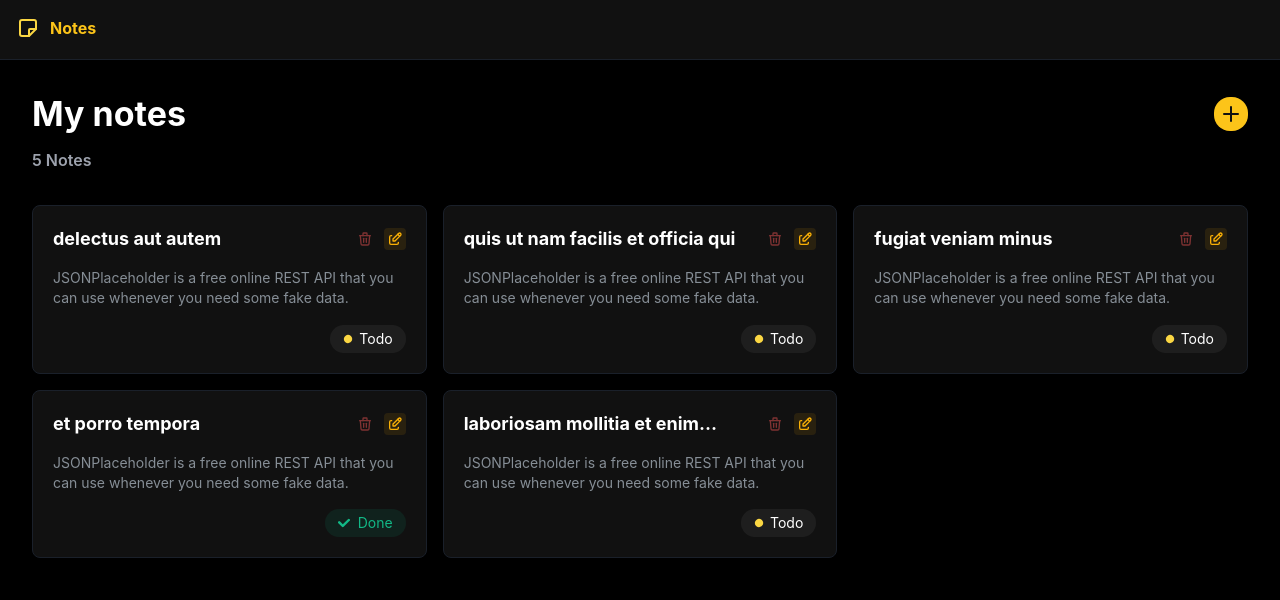
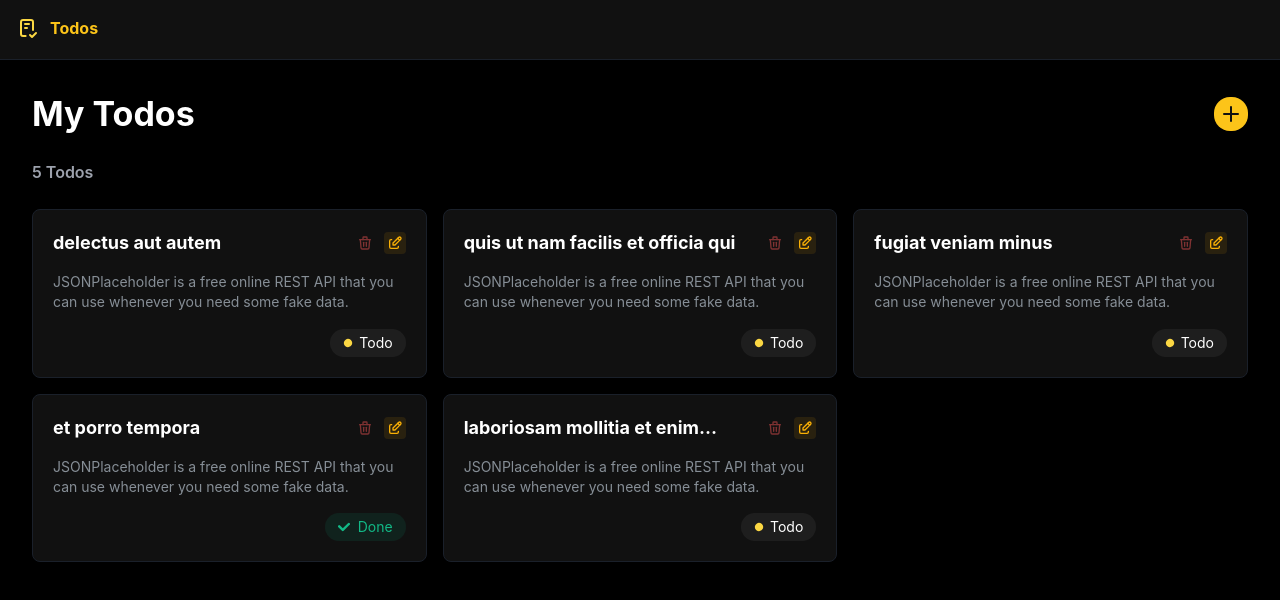
Before and after one commit to Supakorn-suri/todo-list-web, a Next.js app: page / in a window 1280 px wide. Shown: the top 600 px of the page. Built offline with nearby package versions, Linux system fonts and the light colour scheme.

Commit message:
feat: add get todo and rename NoteModal to TodoModal

```diff
--- /dev/null
+++ b/api/todoApi.ts
@@ -0,0 +1,19 @@
+import axios from "axios";
+
+export interface Todo {
+  id: number;
+  title: string;
+  content: string;
+  completed: boolean;
+}
+
+// http://localhost:3000/api/todos
+const api = axios.create({
+  baseURL: "/api",
+  timeout: 5000,
+});
+
+export const getTodos = async (): Promise<Todo[]> => {
+  const res = await api.get<Todo[]>("/todos");
+  return res.data;
+};
--- a/app/layout.tsx
+++ b/app/layout.tsx
@@ -1,7 +1,7 @@
 import type { Metadata } from "next";
 import { Geist, Geist_Mono } from "next/font/google";
 import { createTheme, MantineProvider } from "@mantine/core";
-
+import { ModalsProvider } from "@mantine/modals";
 import "@mantine/core/styles.css";
 
 const geistSans = Geist({
@@ -20,7 +20,33 @@ export const metadata: Metadata = {
 };
 
 const theme = createTheme({
-  /** Put your mantine theme override here */
+  defaultRadius: "md",
+  components: {
+    Modal: {
+      defaultProps: {
+        size: "lg",
+        centered: true,
+      },
+      styles: {
+        content: {
+          backgroundColor: "#111111",
+          border: "1px solid #1A202A",
+        },
+        header: {
+          color: "white",
+          borderBottom: "1px solid #333",
+          backgroundColor: "#111111",
+        },
+        title: {
+          fontSize: "20px",
+          fontWeight: 600,
+        },
+        body: {
+          padding: "16px",
+        },
+      },
+    },
+  },
 });
 
 export default function RootLayout({
@@ -31,7 +57,9 @@ export default function RootLayout({
   return (
     <html lang="en">
       <body className={`${geistSans.variable} ${geistMono.variable}`}>
-        <MantineProvider theme={theme}>{children}</MantineProvider>
+        <MantineProvider theme={theme}>
+          <ModalsProvider>{children}</ModalsProvider>
+        </MantineProvider>
       </body>
     </html>
   );
--- a/app/page.tsx
+++ b/app/page.tsx
@@ -1,6 +1,5 @@
 "use client";
 
-import { useState } from "react";
 import {
   Container,
   Title,
@@ -12,65 +11,40 @@ import {
   SimpleGrid,
 } from "@mantine/core";
 import { useHeadroom } from "@mantine/hooks";
-import { IconNote, IconPlus } from "@tabler/icons-react";
-import { NoteCard } from "@/components/NoteCard";
+import { IconChecklist, IconPlus } from "@tabler/icons-react";
+import { useEffect, useState } from "react";
 
-// TODO: replace with API
-const mockNotes = [
-  {
-    id: 1,
-    title: "delectus aut autem",
-    content:
-      "JSONPlaceholder is a free online REST API that you can use whenever you need some fake data.",
-    completed: false,
-  },
-  {
-    id: 2,
-    title: "quis ut nam facilis et officia qui",
-    content:
-      "JSONPlaceholder is a free online REST API that you can use whenever you need some fake data.",
-    completed: false,
-  },
-  {
-    id: 3,
-    title: "fugiat veniam minus",
-    content:
-      "JSONPlaceholder is a free online REST API that you can use whenever you need some fake data.",
-    completed: false,
-  },
-  {
-    id: 4,
-    title: "et porro tempora",
-    content:
-      "JSONPlaceholder is a free online REST API that you can use whenever you need some fake data.",
-    completed: true,
-  },
-  {
-    id: 5,
-    title: "laboriosam mollitia et enim quasi adipisci quia provident illum",
-    content:
-      "JSONPlaceholder is a free online REST API that you can use whenever you need some fake data.",
-    completed: false,
-  },
-];
+import { getTodos, Todo } from "@/api/todoApi";
+import { TodoCard } from "@/components/TodoCard";
 
 export default function Home() {
   const pinned = useHeadroom({ fixedAt: 120 });
-  const [notes, setNotes] = useState(mockNotes);
+  const [todos, setTodos] = useState<Todo[]>([]);
+
+  useEffect(() => {
+    const fetchTodos = async () => {
+      try {
+        const todoData = await getTodos();
+        setTodos(todoData);
+      } catch (error) {
+        console.error("Failed to fetch todos:", error);
+      }
+    };
+
+    fetchTodos();
+  }, []);
 
   const handleCompletedChange = (id: number, completed: boolean) =>
-    setNotes((notes) =>
-      notes.map((note) => (note.id === id ? { ...note, completed } : note))
+    setTodos((todos) =>
+      todos.map((todo) =>
+        todo.id === id ? { ...todo, completed } : todo
+      )
     );
 
   return (
     <AppShell
       bg="black"
-      header={{
-        height: 60,
-        collapsed: !pinned,
-        offset: false,
-      }}
+      header={{ height: 60, collapsed: !pinned, offset: false }}
       padding="md"
     >
       <AppShell.Header
@@ -80,9 +54,9 @@ export default function Home() {
       >
         <Group justify="space-between">
           <Group gap="xs">
-            <IconNote color="#FBD743" />
+            <IconChecklist color="#FBD743" />
             <Text c="yellow.5" fw={700}>
-              Notes
+              Todos
             </Text>
           </Group>
         </Group>
@@ -90,33 +64,27 @@ export default function Home() {
 
       <AppShell.Main pt="var(--app-shell-header-height)">
         <Container size="xl" py="xl">
-          <Stack gap={32}>
-            <Stack gap={12}>
+          <Stack gap={24}>
             <Group justify="space-between">
               <Title order={1} c="white">
-                  My notes
+                My Todos
               </Title>
-
               <ActionIcon bg="yellow.5" radius="lg" size="lg">
-                  <IconPlus size={24} color="#111111" strokeWidth={2} />
+                <IconPlus size={24} color="#111111" />
               </ActionIcon>
             </Group>
 
-              <Text size="md" fw={600} c="#9DA2AD">
-                {notes.length} Notes
+            <Text fw={600} c="#9DA2AD">
+              {todos.length} Todos
             </Text>
-            </Stack>
 
             <SimpleGrid cols={{ base: 1, sm: 2, md: 3 }}>
-              {notes.map((note) => (
-                <NoteCard
-                  key={note.id}
-                  id={note.id}
-                  title={note.title}
-                  content={note.content}
-                  completed={note.completed}
+              {todos.map((todo) => (
+                <TodoCard
+                  key={todo.id}
+                  todo={todo}
                   onCompletedChange={(checked) =>
-                    handleCompletedChange(note.id, checked)
+                    handleCompletedChange(todo.id, checked)
                   }
                 />
               ))}
--- a/components/NoteCard.tsx
+++ b/components/TodoCard.tsx
@@ -9,23 +9,39 @@ import {
   Title,
 } from "@mantine/core";
 import { IconTrash, IconEdit, IconCircleFilled } from "@tabler/icons-react";
+import { modals } from "@mantine/modals";
 
-interface NoteCardProps extends CardProps {
-  id: string | number;
-  title: string;
-  content: string;
-  completed: boolean;
+import { Todo } from "@/api/todoApi";
+
+interface TodoCardProps extends CardProps {
+  todo: Todo;
   onCompletedChange?: (checked: boolean) => void;
+  onClickCard?: () => void;
 }
 
-export const NoteCard = ({
-  id,
-  title,
-  content,
-  completed,
+export const TodoCard = ({
+  todo,
   onCompletedChange,
+  onClickCard,
   ...rest
-}: NoteCardProps) => {
+}: TodoCardProps) => {
+  const { id, title, content, completed } = todo;
+
+  const openedDeleteModal = () =>
+    modals.openConfirmModal({
+      size: "md",
+      title: "Please confirm your action",
+      children: (
+        <Text size="md" c="white">
+          Are you sure you want to delete this todo?
+        </Text>
+      ),
+      labels: { confirm: "Confirm", cancel: "Cancel" },
+      confirmProps: { color: "red" },
+      cancelProps: { color: "gray", variant: "outline" },
+      onCancel: () => console.log("Cancel"),
+      onConfirm: () => console.log("Confirmed"),
+    });
   return (
     <Card
       key={id}
@@ -38,7 +54,9 @@ export const NoteCard = ({
       style={{
         background: "#111111",
         borderColor: "#1A202A",
+        cursor: "pointer",
       }}
+      onClick={onClickCard}
       {...rest}
     >
       <Stack>
@@ -55,7 +73,16 @@ export const NoteCard = ({
             {title}
           </Title>
           <Group gap={8}>
-            <ActionIcon variant="subtle" size="sm" radius="sm" color="#7F3232">
+            <ActionIcon
+              variant="subtle"
+              size="sm"
+              radius="sm"
+              color="#7F3232"
+              onClick={(e) => {
+                e.stopPropagation();
+                openedDeleteModal();
+              }}
+            >
               <IconTrash size={16} />
             </ActionIcon>
             <ActionIcon variant="light" size="sm" radius="sm" color="yellow">
--- a/package.json
+++ b/package.json
@@ -11,7 +11,9 @@
   "dependencies": {
     "@mantine/core": "^8.3.10",
     "@mantine/hooks": "^8.3.10",
+    "@mantine/modals": "^8.3.10",
     "@tabler/icons-react": "^3.36.0",
+    "axios": "^1.13.2",
     "next": "16.0.10",
     "react": "19.2.1",
     "react-dom": "19.2.1"
```
Also changed, not shown: 1 other file (tests, documents, lock files or other folders). Lines whose indentation alone changed are shown as unchanged.
